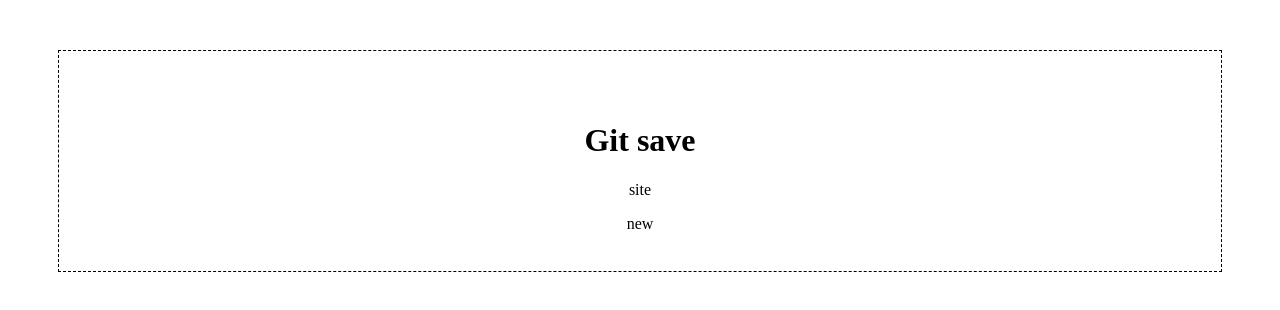
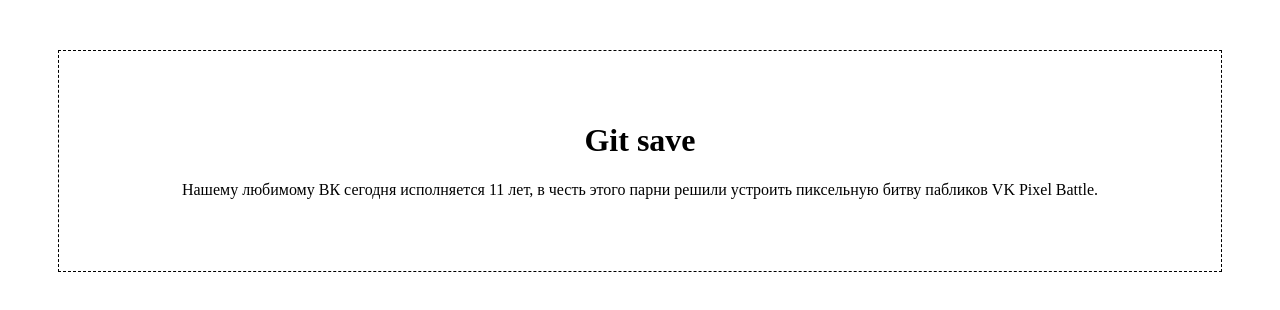
Before and after one commit to AndreyYanovskiy/site, a plain HTML site: page index.html in a window 1280 px wide. Drawn offline with Linux system fonts and the light colour scheme.

Commit message:
third commit

```diff
--- a/index.html
+++ b/index.html
@@ -9,8 +9,7 @@
 <body>
 <div class="git">
     <h1>Git save</h1>
-    <p>site</p>
-    <p>new</p>
+    <p>Нашему любимому ВК сегодня исполняется 11 лет, в честь этого парни решили устроить пиксельную битву пабликов VK Pixel Battle. </p>
 </div>
 </body>
 </html>
```
